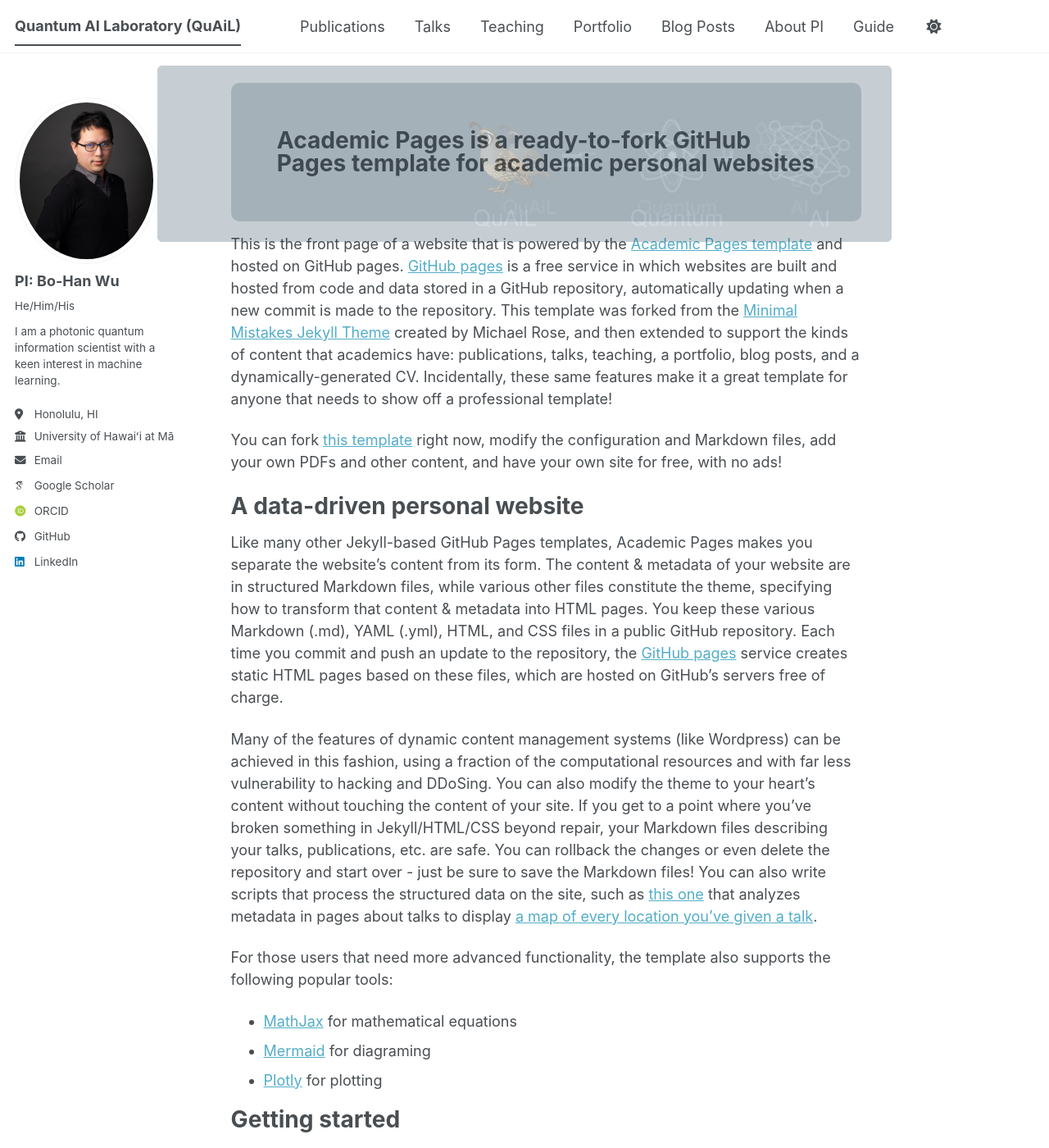
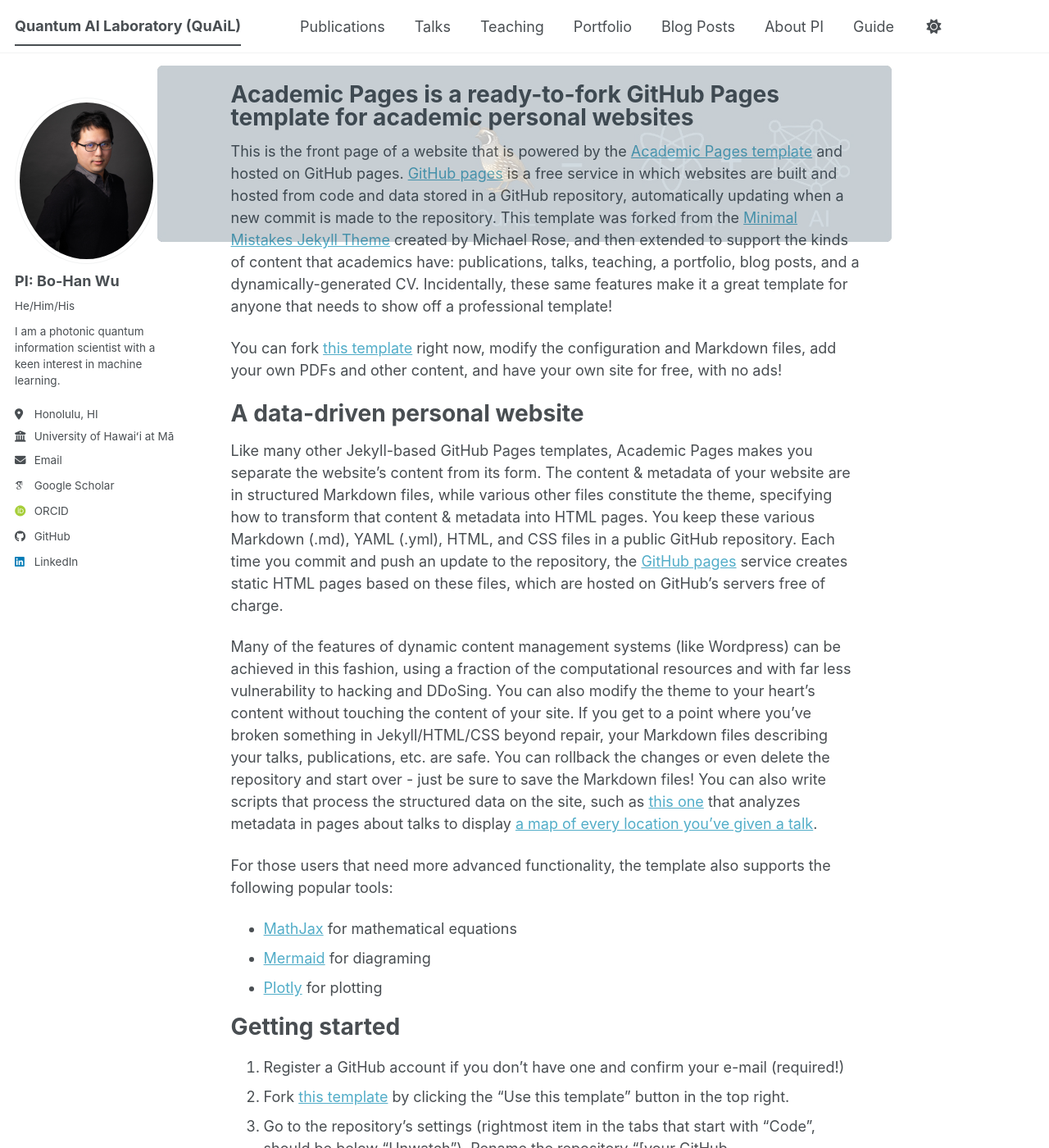
Before and after one commit to go705/go705.github.io, a Jekyll site: the page built from _pages/about.md, in a window 1280 px wide and 1400 px high. Shown: the whole window at 82% size. Built offline with Jekyll 4.4.1, drawn with Linux system fonts in a browser that asks for light colours; some web fonts are replaced; a script bundle is joined from its source files by our own code; library files that are not in the unit come from our copies.

Commit message:
Update _archive.scss

```diff
--- a/_sass/layout/_archive.scss
+++ b/_sass/layout/_archive.scss
@@ -1,15 +1,6 @@
 /* ==========================================================================
    ARCHIVE
    ========================================================================== */
-
-.page__title {
-  background-image: linear-gradient(rgba(255, 255, 255, 0.8), rgba(255, 255, 255, 0.8)),
-                    url('/images/Group_image.jpeg');
-  background-size: cover;
-  background-position: center;
-  padding: 2em;
-  border-radius: 10px;
-}
 
 .archive {
   margin-bottom: 2em;
```
